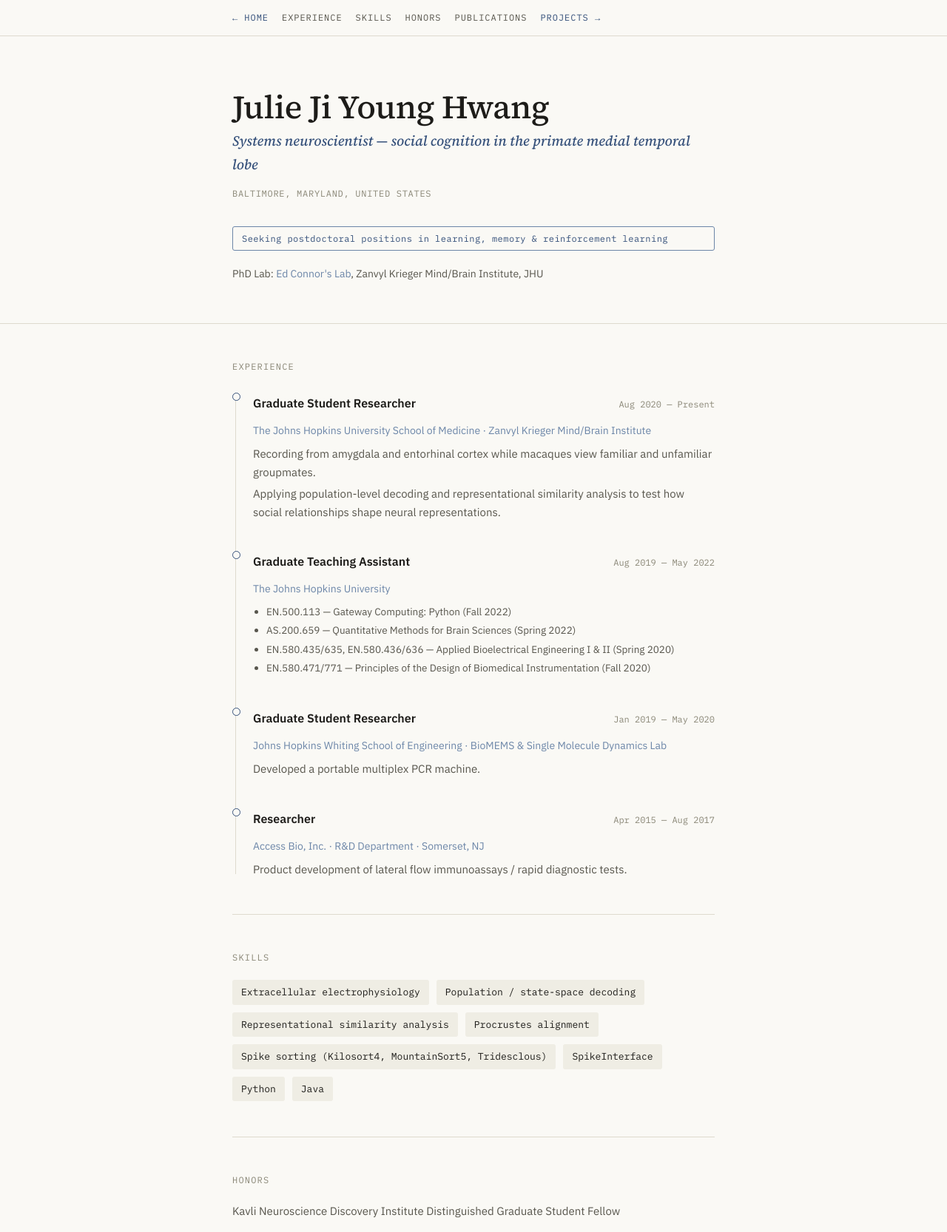
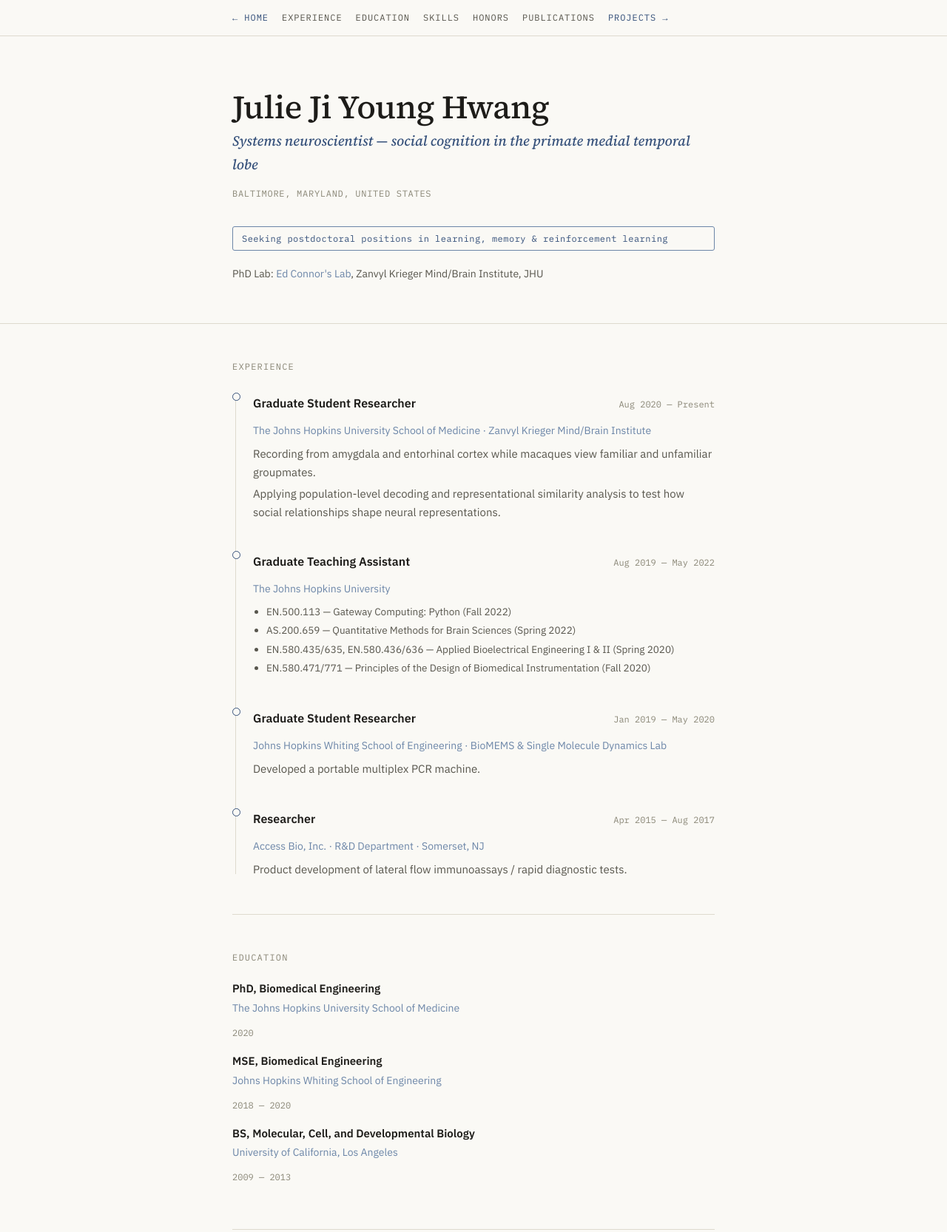
Before and after one commit to julie0924/julie0924.github.io, a plain HTML site: page cv.html in a window 1280 px wide. Shown: the top 1666 px of the page at 74% size. Drawn offline with Linux system fonts and the light colour scheme.

Commit message:
move education to CV and make education on homepage to be brief

```diff
--- a/cv.html
+++ b/cv.html
@@ -17,6 +17,7 @@
   <div class="wrap">
     <a href="index.html" class="nav-cross">← Home</a>
     <a href="#experience">Experience</a>
+    <a href="#education">Education</a>
     <a href="#skills">Skills</a>
     <a href="#honors">Honors</a>
     <a href="#publications">Publications</a>
@@ -85,6 +86,28 @@
     </div>
   </section>
 
+  <section id="education">
+    <p class="eyebrow">Education</p>
+
+    <div class="edu-item">
+      <p class="edu-degree">PhD, Biomedical Engineering</p>
+      <p class="edu-school">The Johns Hopkins University School of Medicine</p>
+      <p class="edu-year">2020</p>
+    </div>
+
+    <div class="edu-item">
+      <p class="edu-degree">MSE, Biomedical Engineering</p>
+      <p class="edu-school">Johns Hopkins Whiting School of Engineering</p>
+      <p class="edu-year">2018 — 2020</p>
+    </div>
+
+    <div class="edu-item">
+      <p class="edu-degree">BS, Molecular, Cell, and Developmental Biology</p>
+      <p class="edu-school">University of California, Los Angeles</p>
+      <p class="edu-year">2009 — 2013</p>
+    </div>
+  </section>
+
   <section id="skills">
     <p class="eyebrow">Skills</p>
     <div class="tags">
```
Also changed, not shown: index.html (+4 -18 lines).
